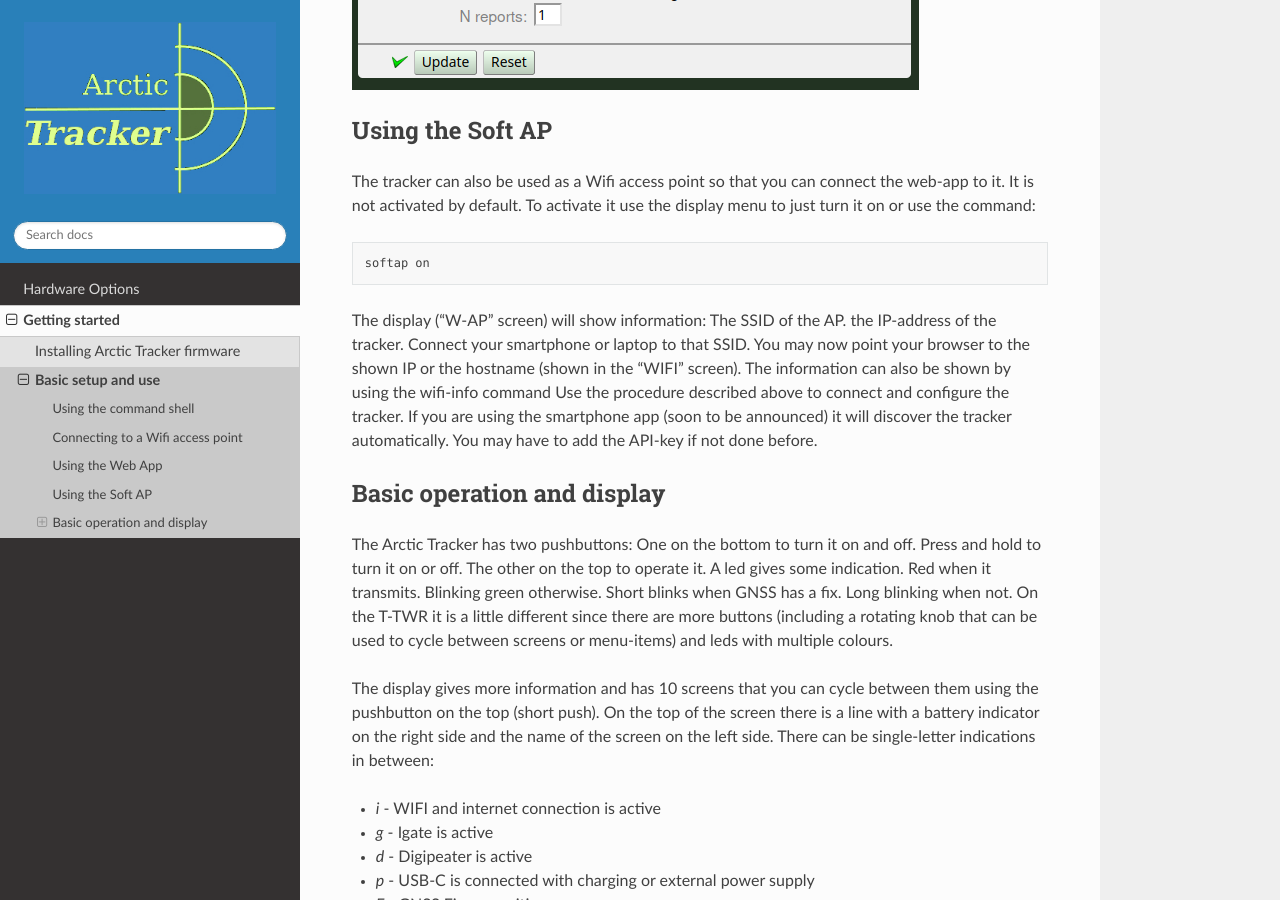
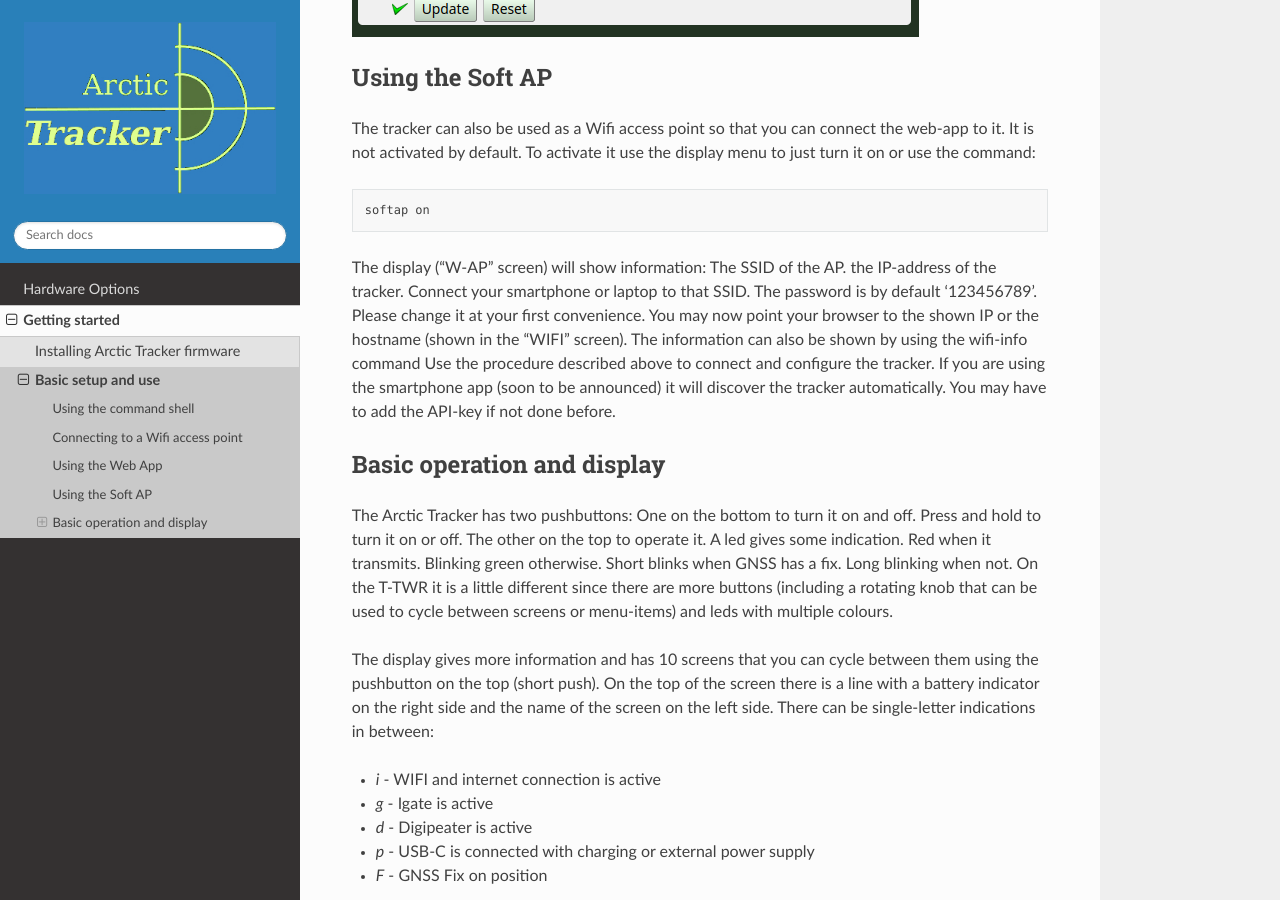
Before and after one commit to Hamlabs/ArcticTracker-docs, a Sphinx documentation site: the page built from docs/setup.rst, in a window 1280 px wide and 900 px high, scrolled down 3481 px. Built offline with Sphinx 7.4.7 and the Read the Docs theme 3.1.0, drawn with Linux system fonts in a browser that asks for light colours; pages that are not in the unit, such as notebooks, are missing from menus.

Commit message:
Update setup.rst

```diff
--- a/docs/setup.rst
+++ b/docs/setup.rst
@@ -32,10 +32,9 @@
 
 Now, add the tracker. Click on the lock-icon and fill inn the callsign field and click 'add'. Now, the callsign should appear in a little box on the screen. The first time you access the tracker you also need to add the API-key. On the tracker, this key can be set in the command-shell ('api-key' command) or in the web-app itself. By default it is '123456789'. Please change it at your first convenience. If the correct key is set and we have connected sucessfully to the tracker, the box with the callsign will turn green.
 
+If the callsign-box does not turn green there may be two reasons: 1: The API key entered is wrong (then it normally turns red instead) or 2: The self-signed SSL-certificate is not known to the browser yet (see above).
+
 .. image:: img/webapp.1.png
-
-.. note::
-  If the callsign-box does not turn green there may be two reasons: 1: The API key entered is wrong (then it normally turns red instead) or 2: The self-signed SSL-certificate is not known to the browser yet (see above).
 
 If at least one tracker is connected it will automatically discover other trackers on the LAN (using mDNS). To connect to them, click the callsign-box and (if not added earlier) add the API-key.
 
@@ -57,7 +56,7 @@
 
  softap on
 
-The display ("W-AP" screen) will show information: The SSID of the AP. the IP-address of the tracker. Connect your smartphone or laptop to that SSID. You may now point your browser to the shown IP or the hostname (shown in the "WIFI" screen). The information can also be shown by using the wifi-info command Use the procedure described above to connect and configure the tracker. If you are using the smartphone app (soon to be announced) it will discover the tracker automatically. You may have to add the API-key if not done before.
+The display ("W-AP" screen) will show information: The SSID of the AP. the IP-address of the tracker. Connect your smartphone or laptop to that SSID. The password is by default '123456789'. Please change it at your first convenience. You may now point your browser to the shown IP or the hostname (shown in the "WIFI" screen). The information can also be shown by using the wifi-info command Use the procedure described above to connect and configure the tracker. If you are using the smartphone app (soon to be announced) it will discover the tracker automatically. You may have to add the API-key if not done before.
 
 Basic operation and display
 ---------------------------
```
